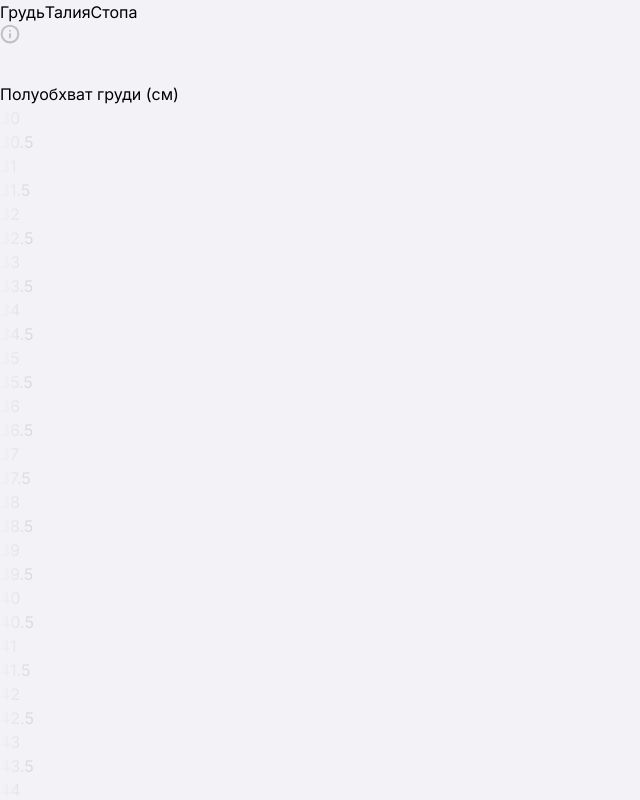
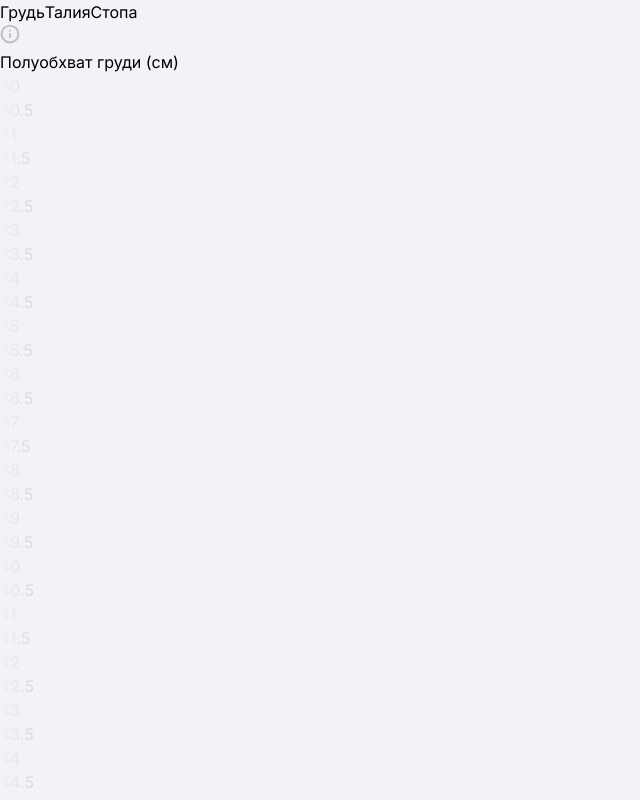
Before and after one commit to theonestory/razmerchik, a React (Vite) app: page / in a window 1280 px wide. Shown: the top 800 px of the page, without its empty margins (0-640 px from the left). Built offline with nearby package versions, Linux system fonts and the light colour scheme.

Commit message:
Ultra smooth iOS absolute scroll architecture

```diff
--- a/src/App.jsx
+++ b/src/App.jsx
@@ -91,9 +91,10 @@ export default function App() {
     window.Telegram?.WebApp?.HapticFeedback?.impactOccurred('light');
   };
 
+  // ИДЕАЛЬНЫЙ СКРОЛЛ: Чувствительность настроена так, чтобы не было "дребезга"
   const handleScroll = (e) => {
     const scrollTop = e.target.scrollTop;
-    if (scrollTop > 40 && !isScrolled) {
+    if (scrollTop > 30 && !isScrolled) {
       setIsScrolled(true);
     } else if (scrollTop <= 10 && isScrolled) {
       setIsScrolled(false);
@@ -118,7 +119,8 @@ export default function App() {
     <div className="min-h-screen bg-[#D2D238] w-full flex flex-col relative overflow-hidden">
       <div className="flex-1 flex flex-col pt-4">
 
-        <div className="px-5 mb-5 flex gap-2 shrink-0">
+        {/* НАВИГАЦИЯ */}
+        <div className="px-5 mb-5 flex gap-2 shrink-0 z-30">
           <div className="flex-1 bg-black/10 rounded-full flex p-1 h-11 relative overflow-hidden">
             <motion.div
               className="absolute top-1 bottom-1 bg-black rounded-full"
@@ -140,33 +142,31 @@ export default function App() {
           </button>
         </div>
 
-        {/* ИЗМЕНЕНИЕ ЗДЕСЬ: убрали класс pt-8 и добавили анимацию paddingTop */}
-        <motion.div
-          initial={false}
-          animate={{ paddingTop: isScrolled ? 16 : 32 }}
-          transition={{ duration: 0.4, ease: [0.22, 1, 0.36, 1] }}
-          className="flex-1 bg-[#F2F2F7] rounded-t-[32px] px-4 shadow-[0_-10px_40px_rgba(0,0,0,0.05)] overflow-hidden flex flex-col"
-        >
+        {/* ГЛАВНАЯ СЕРАЯ ОБЛАСТЬ (Теперь это контейнер для слоев) */}
+        <div className="flex-1 bg-[#F2F2F7] rounded-t-[32px] relative overflow-hidden shadow-[0_-10px_40px_rgba(0,0,0,0.05)]">
 
+          {/* СЛОЙ 1: ПЛАВАЮЩАЯ ШАПКА (Нативный Apple-style fade) */}
           <motion.div
             initial={false}
             animate={{
-              height: isScrolled ? 0 : 'auto',
               opacity: isScrolled ? 0 : 1,
               scale: isScrolled ? 0.9 : 1,
-              marginBottom: isScrolled ? 0 : 18
+              y: isScrolled ? -20 : 0,
+              pointerEvents: isScrolled ? 'none' : 'auto'
             }}
-            transition={{ duration: 0.4, ease: [0.22, 1, 0.36, 1] }}
-            style={{ originY: 0, originX: 0.5 }}
-            className="relative z-10 shrink-0 overflow-hidden w-full"
+            transition={{ duration: 0.4, ease: [0.22, 1, 0.36, 1] }} // Очень мягкая кривая iOS
+            style={{ transformOrigin: 'top center' }}
+            // Добавлен градиент, чтобы карточки красиво исчезали под шапкой
+            className="absolute top-0 left-0 right-0 z-20 pt-8 px-4 pb-6 bg-gradient-to-b from-[#F2F2F7] via-[#F2F2F7] to-transparent"
           >
-            <p className="text-center text-[13px] font-black text-black/30 mb-0 uppercase tracking-widest leading-none">
+            <p className="text-center text-[13px] font-black text-black/30 mb-[18px] uppercase tracking-widest leading-none">
               {currentCategory.title}
             </p>
             <RulerPicker key={activeTab} value={sizes[activeTab]} onChange={(val) => setSizes(prev => ({...prev, [activeTab]: val}))} min={currentCategory.range.min} max={currentCategory.range.max} step={currentCategory.range.step} />
           </motion.div>
 
-          <div className="relative flex-1 overflow-hidden">
+          {/* СЛОЙ 2: СКРОЛЛ КАРТОЧЕК (Независимый, без прыжков) */}
+          <div className="absolute inset-0 z-10">
             <AnimatePresence initial={false} custom={direction} mode="popLayout">
               <motion.div
                 key={activeTab}
@@ -177,7 +177,8 @@ export default function App() {
                 exit="exit"
                 transition={{ x: { type: "spring", stiffness: 350, damping: 35 }, opacity: { duration: 0.15 } }}
                 onScroll={handleScroll}
-                className="space-y-3 overflow-y-auto pb-10 scrollbar-hide absolute inset-0"
+                // pt-[155px] делает так, что карточки всегда начинают рендериться четко ПОД рулеткой
+                className="absolute inset-0 overflow-y-auto scrollbar-hide px-4 pt-[155px] pb-10 space-y-3"
               >
                 {currentCategory.brands.map((brand, idx) => {
                   if (activeTab === 'shoes') {
@@ -273,7 +274,7 @@ export default function App() {
               </motion.div>
             </AnimatePresence>
           </div>
-        </motion.div>
+        </div>
       </div>
     </div>
   );
```
